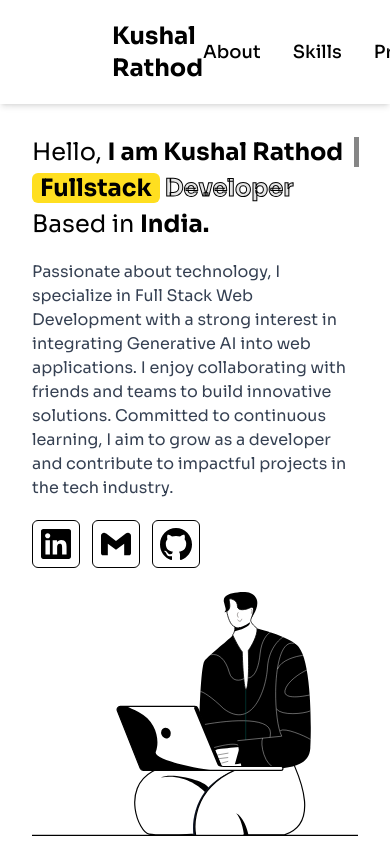
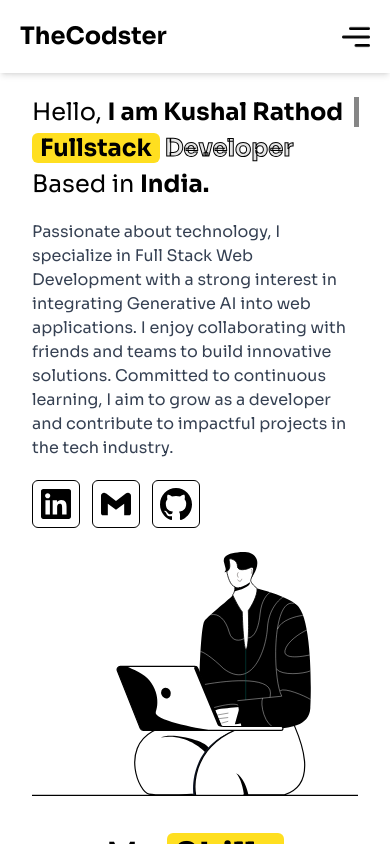
Before and after one commit to KushalXCoder/Portfolio-Website, a React (Vite) app: page / in a window 390 px wide. Built offline with nearby package versions, Linux system fonts and the light colour scheme.

Commit message:
Added Responsiveness in Navbar

```diff
--- a/src/Home.jsx
+++ b/src/Home.jsx
@@ -14,7 +14,7 @@ const Home = () => {
   ];
 
   return (
-    <section id='about' className='home-container w-full pt-20'>
+    <section id='home' className='home-container w-full pt-20 max-sm:pt-10'>
         <div className="flex flex-row px-28 py-14 justify-between items-center max-sm:flex-col max-sm:px-8 max-sm:pb-0">
             <div className="left-content lg:w-[45%] max-sm:w-full font-display flex flex-col">
                 <motion.div
@@ -29,8 +29,8 @@ const Home = () => {
                 <motion.p initial={{y: 100, opacity: 0}} animate={{y: 0, opacity: 1, transition: {duration: 1}}} className='mt-8 text-gray-700 max-sm:mt-5'>Passionate about technology, I specialize in Full Stack Web Development with a strong interest in integrating Generative AI into web applications. I enjoy collaborating with friends and teams to build innovative solutions. Committed to continuous learning, I aim to grow as a developer and contribute to impactful projects in the tech industry.</motion.p>
                 <motion.ul initial={{y: 50, opacity: 0}} animate={{y: 0, opacity: 1, transition: {duration: 1, delay: 0.5}}} className='connect-with-me flex gap-5 mt-14 max-sm:gap-3 max-sm:mt-5'>
                     {connect.map((item,index) => (
-                        <motion.div key={index} className="box h-15 w-15 border flex justify-center items-center rounded-md cursor-pointer max-sm:h-12 max-sm:w-12" whileHover={{scale: 1.05, borderWidth: "3px"}}>
-                            <a href={item.path} target='_blank'><img src={item.src} alt={item.name} className='h-8'/></a>
+                        <motion.div key={index} className="box h-15 w-15 border flex justify-center items-center rounded-md cursor-pointer max-sm:h-12 max-sm:w-12" whileHover={{scale: 1.05, borderWidth: "3px", backgroundColor: "#000000"}}>
+                            <a href={item.path} target='_blank'><motion.img src={item.src} alt={item.name} className='images h-8'/></a>
                         </motion.div>
                     ))}
                 </motion.ul>
--- a/src/Navbar.jsx
+++ b/src/Navbar.jsx
@@ -1,7 +1,7 @@
 import React, { useEffect, useState } from 'react';
-import Logo from "/Logo.svg";
 import Download from "/Download.png";
-import { motion, useScroll } from "motion/react";
+import Menu from "/menu.png";
+import { AnimatePresence, motion, useScroll } from "motion/react";
 
 const Navbar = () => {
 
@@ -13,11 +13,17 @@ const Navbar = () => {
   ]
 
   const [hovered, setHovered] = useState(false);
+  const [isMenuOpen, setMenuOpen] = useState(false);
 
   return (
-    <motion.nav initial={{y: -100, opacity: 0}} animate={{y: 0, opacity: 1, transition: {duration: 1.2}}} className='w-full fixed top-0 flex items-center justify-between px-28 py-5 bg-white z-100 shadow-md'>
-        {/* <motion.img src={Logo} alt="Logo" className='h-10 cursor-pointer' whileHover={{scale: 1.05, rotate: "-5deg"}}/> */}
-        <motion.h1 className='font-display font-bold text-2xl cursor-pointer' whileHover={{scale: 1.05, rotate: "-4deg"}}>Kushal Rathod</motion.h1>
+    <>
+      <motion.nav
+        initial={{y: -100, opacity: 0}}
+        animate={{y: 0, opacity: 1, transition: {duration: 1.2}}}
+        className='w-full fixed top-0 flex justify-between items-center px-28 py-5 bg-white z-100 shadow-md max-sm:px-5'
+      >
+          <motion.h1 className='font-display font-bold text-2xl cursor-pointer mb-[1px]' whileHover={{scale: 1.05, rotate: "-4deg"}}>TheCodster</motion.h1>
+          <div className="nav-options flex justify-between items-center w-3/5 max-sm:hidden">
             <ul className="nav-options flex gap-8">
               {navLinks.map((item, index) => (
                 <motion.li key={index} className='font-display font-medium text-lg cursor-pointer relative' whileHover={{scale: 1.08}}>
@@ -42,7 +48,42 @@ const Navbar = () => {
                 <img src={Download} alt="Download Image" className='h-5'/>
               </button>
             </motion.div>
+          </div>
+          <div className="menu-icon lg:hidden">
+            <img src={Menu} alt="Menu Image" className='menu h-7' onClick={() => setMenuOpen(!isMenuOpen)}/>
+          </div>
       </motion.nav>
+      <AnimatePresence>
+        {isMenuOpen && (
+          <motion.div initial={{y: -200, opacity: 0}} animate={{y: 0, opacity: 1, transition: {duration: 1}}} exit={{y: -200, opacity: 0, transition: {duration: 0.5}}} className="nav-options flex flex-col justify-center items-center h-full w-full gap-8">
+            <ul className="nav-options flex flex-col gap-8">
+              {navLinks.map((item, index) => (
+                <motion.li key={index} className='font-display font-medium text-lg cursor-pointer relative' whileHover={{scale: 1.08}}>
+                  <a href={`#${item.path}`} className='nav-links'>{item.name}</a>
+                </motion.li>
+              ))}
+            </ul>
+            <motion.div className="download-resume border-2 px-4 py-2.5 shadow-[6px_6px_0px_0px_rgba(0,0,0,1)] cursor-pointer *:cursor-pointer"
+              whileTap={{scale: 1.01}}
+              initial={{ boxShadow: "6px 6px 0px rgba(0,0,0,1)" }}
+              whileHover={{
+                boxShadow: "0px 0px 0px rgba(0,0,0,1)",
+                backgroundColor: "#000000",
+                color: "#FFFFFF",
+                borderColor: "#000000"
+              }}
+              onHoverStart={() => setHovered(true)}
+              onHoverEnd={() => setHovered(false)}
+            >
+              <button className='font-display font-medium flex items-center gap-3'>
+                Resume
+                <img src={Download} alt="Download Image" className='h-5'/>
+              </button>
+            </motion.div>
+          </motion.div>
+        )}
+      </AnimatePresence>
+    </>
   )
 }
 
```
Also changed, not shown: public/menu.png (added). Lines whose indentation alone changed are shown as unchanged.
